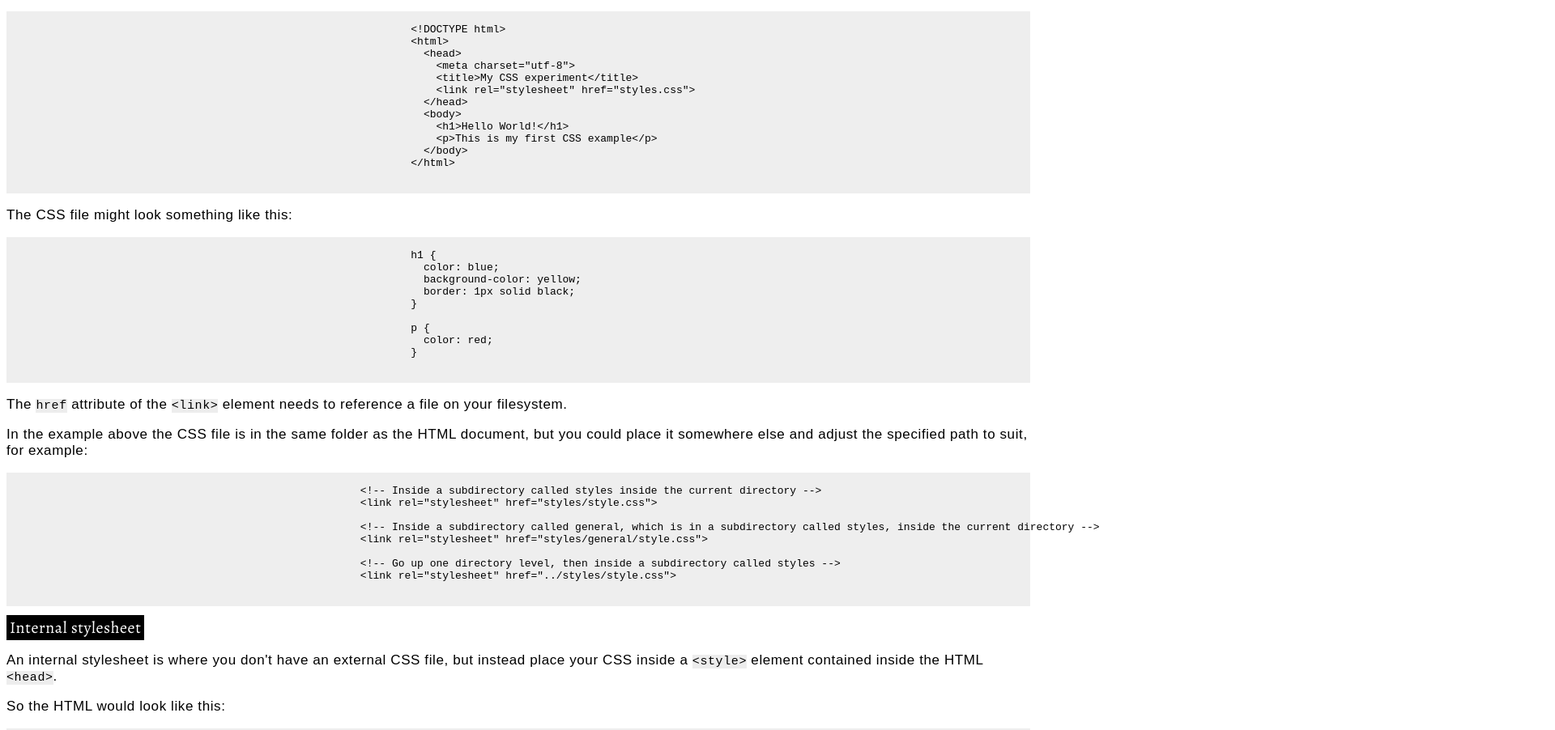
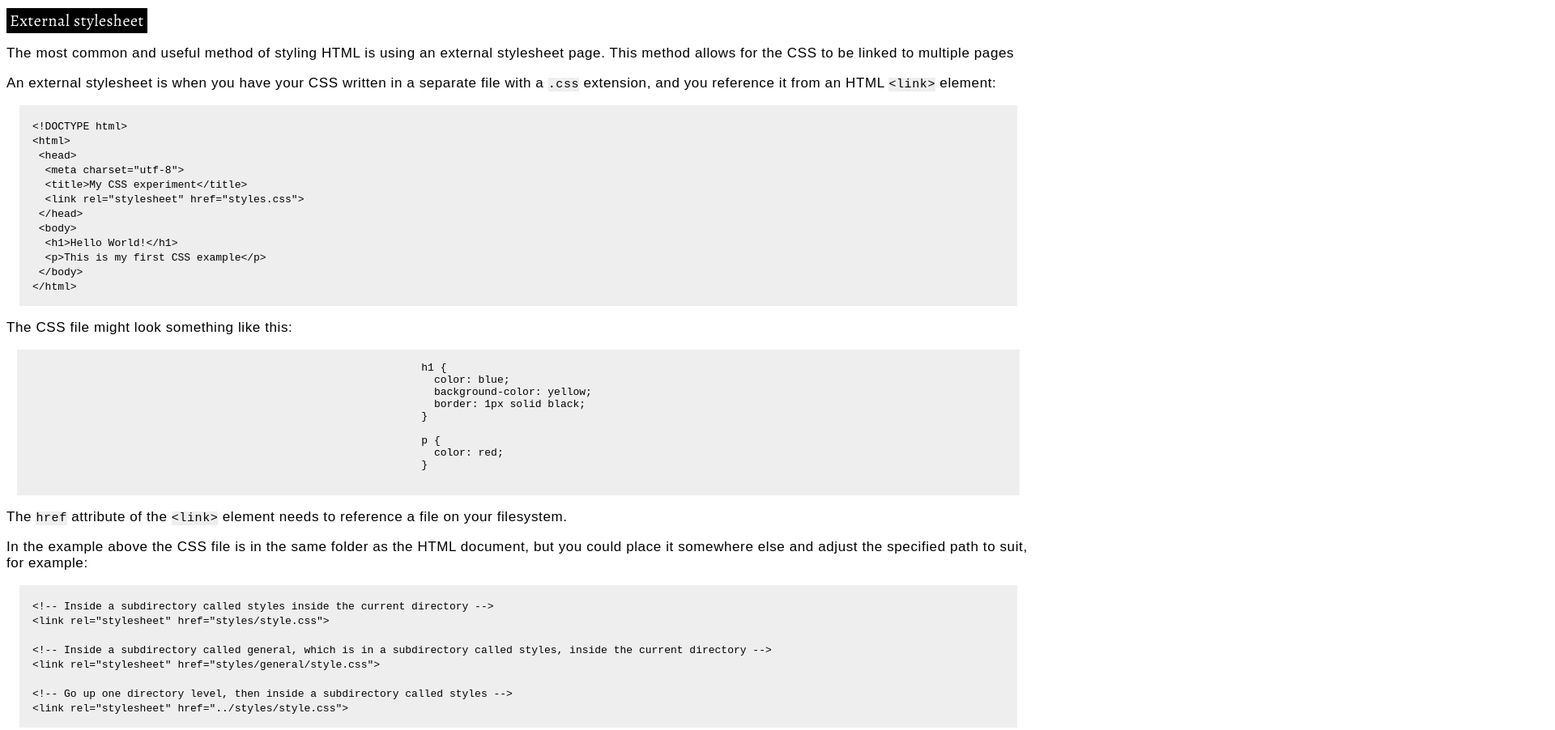
Before and after one commit to sonoffavor/technical-documentation-page, a plain HTML site: page index.html in a window 1280 px wide. Shown: the part 1600-2502 px from the top of the page at 81% size, 1920 px wide, since content can reach past the window. Drawn offline with nearby package versions, Linux system fonts and the light colour scheme; a web font is replaced by a local one.

Commit message:
continued to update styles to sheet

```diff
--- a/css/styles.css
+++ b/css/styles.css
@@ -1,13 +1,22 @@
 /**** TAG SELECTORS ****/
 p code {
     font-size: 15px;
-    background-color: rgb(237, 237, 237);
+    background-color: rgb(238, 238, 238);
 }
 
 pre {
+    overflow: auto;
     background-color: rgb(238, 238, 238);
+    margin: 1em 1em;
 }
 
+.code-block-container {
+    background-color: rgb(238, 238, 238);
+    display: block;
+    margin: 1em 1em;
+    padding: 1em 1em;
+
+}
 p {
     font-size: 17px;
     font-family: 'Palanquin', sans-serif;
@@ -22,10 +31,10 @@ h2 {
     font-family: 'Alegreya', serif;
 }
 
-span p {
+.h3-title p {
+    display: inline;
     background-color: black;
     color: white;
-    display: inline;
     font-family: 'Alegreya', serif;
     font-size: 20px;
     letter-spacing: 0.6px;
@@ -38,6 +47,8 @@ span p {
 
 header {
     font-family: 'Alegreya', serif;
+    font-size: 35px;
+    font-weight: 700;
 }
 
 ul li {
--- a/index.html
+++ b/index.html
@@ -5,6 +5,7 @@
         <meta charset="UTF-8">
         <meta name="viewport" content="width=device-width, initial-scale=1.0">
         <link href="https://fonts.googleapis.com/css?family=Alegreya|Palanquin:100&display=swap" rel="stylesheet">
+        <link href="https://fonts.googleapis.com/css?family=Alegreya:700&display=swap" rel="stylesheet">
         <link rel="stylesheet" href="https://cdnjs.cloudflare.com/ajax/libs/font-awesome/4.7.0/css/font-awesome.min.css">
         <link rel="stylesheet" href="https://cdnjs.cloudflare.com/ajax/libs/font-awesome/4.7.0/css/font-awesome.min.css">
         <link rel="stylesheet" href="css/styles.css">
@@ -113,22 +114,25 @@
                                         <span class="h3-title"><p>External stylesheet</p></span>
                                                 <P>The most common and useful method of styling HTML is using an external stylesheet page.  This method allows for the CSS to be linked to multiple pages</P>
                                                 <p>An external stylesheet is when you have your CSS written in a separate file with a <code>.css</code> extension, and you reference it from an HTML <code>&#60link&#62</code> element:</p>
-                                                <pre>
+
+                                                <div class="code-block-container">
                                                         <code>
-                                                                &#60!DOCTYPE html&#62
-                                                                &#60html&#62
-                                                                  &#60head&#62
-                                                                    &#60meta charset="utf-8"&#62
-                                                                    &#60title&#62My CSS experiment&#60/title&#62
-                                                                    &#60link rel="stylesheet" href="styles.css"&#62
-                                                                  &#60/head&#62
-                                                                  &#60body&#62
-                                                                    &#60h1&#62Hello World!&#60/h1&#62
-                                                                    &#60p&#62This is my first CSS example&#60/p&#62
-                                                                  &#60/body&#62
-                                                                &#60/html&#62
+                                                                &#60!DOCTYPE html&#62<br>
+                                                                &#60html&#62<br>
+                                                                &nbsp;&#60head&#62<br>
+                                                                &nbsp;&nbsp;&#60meta charset="utf-8"&#62<br>
+                                                                &nbsp;&nbsp;&#60title&#62My CSS experiment&#60/title&#62<br>
+                                                                &nbsp;&nbsp;&#60link rel="stylesheet" href="styles.css"&#62<br>
+                                                                &nbsp;&#60/head&#62<br>
+                                                                &nbsp;&#60body&#62<br>
+                                                                &nbsp;&nbsp;&#60h1&#62Hello World!&#60/h1&#62<br>
+                                                                &nbsp;&nbsp;&#60p&#62This is my first CSS example&#60/p&#62<br>
+                                                                &nbsp;&#60/body&#62<br>
+                                                                &#60/html&#62<br>
+
                                                         </code>
-                                                </pre>
+                                                </div>
+
                                                 <p>The CSS file might look something like this:</p>
                                                 <pre>
                                                         <code>
@@ -145,18 +149,19 @@
                                                 </pre>
                                         <p>The <code>href</code> attribute of the <code>&#60link&#62</code> element needs to reference a file on your filesystem.</p>
                                         <p>In the example above the CSS file is in the same folder as the HTML document, but you could place it somewhere else and adjust the specified path to suit, for example:</p>
-                                        <pre>
+
+                                        <div class="code-block-container">
                                                 <code>
-                                                        &#60!-- Inside a subdirectory called styles inside the current directory --&#62
-                                                        &#60link rel="stylesheet" href="styles/style.css"&#62
-
-                                                        &#60!-- Inside a subdirectory called general, which is in a subdirectory called styles, inside the current directory --&#62
-                                                        &#60link rel="stylesheet" href="styles/general/style.css"&#62
-
-                                                        &#60!-- Go up one directory level, then inside a subdirectory called styles --&#62
-                                                        &#60link rel="stylesheet" href="../styles/style.css"&#62
+                                                        &#60&#33-- Inside a subdirectory called styles inside the current directory --&#62<br>
+                                                        &#60link rel="stylesheet" href="styles/style.css"&#62<br><br>
+
+                                                        &#60&#33-- Inside a subdirectory called general, which is in a subdirectory called styles, inside the current directory --&#62<br>
+                                                        &#60link rel="stylesheet" href="styles/general/style.css"&#62<br><br>
+
+                                                        &#60&#33-- Go up one directory level, then inside a subdirectory called styles --&#62<br>
+                                                        &#60link rel="stylesheet" href="../styles/style.css"&#62<br>
                                                 </code>
-                                        </pre>
+                                        </div>
 
                                         <span class="h3-title"><p>Internal stylesheet</p></span>
                                         <p>An internal stylesheet is where you don't have an external CSS file, but instead place your CSS inside a <code>&#60style&#62</code> element contained inside the HTML <code>&#60head&#62</code>.</p>
@@ -265,27 +270,27 @@
 
                                         <span class="h3-title"><p>Type, class, and ID selectors</p></span>
                                         <p>This group includes selectors that target an HTML element such as an <code>&#60h1&#62</code>.</p>
-                                        <code>h1 { }</code>
+                                        <pre><code>h1 { }</code></pre>
                                         <p>It also includes selectors which target a class:</p>
-                                        <code>.box { }</code>
+                                        <pre><code>.box { }</code></pre>
                                         <p>or, an ID:</p>
-                                        <code>#unique { }</code>
+                                        <pre><code>#unique { }</code></pre>
 
                                         <span class="h3-title"><p>Attribute selectors</p></span>
                                         <p>This group of selectors gives you different ways to select elements based on the presence of a certain attribute on an element:</p>
-                                        <code>a[title] { }</code>
+                                        <pre><code>a[title] { }</code></pre>
                                         <p>Or even make a selection based on the presence of an attribute with a particular value:</p>
-                                        <code>a[href="https://example.com"] { }</code>
-
+                                        <pre><code>a[href="https://example.com"] { }</code>
+                                        </pre>
                                         <span class="h3-title"><p>Pseudo-classes and pseudo-elements</p></span>
                                         <p>This group of selectors includes pseudo-classes, which style certain states of an element. The <code>:hover</code> pseudo-class for example selects an element only when it is being hovered over by the mouse pointer:</p>
-                                        <code>a:hover { }</code>
+                                        <pre><code>a:hover { }</code></pre>
                                         <p>It also includes pseudo-elements, which select a certain part of an element rather than the element itself. For example, <code>::first-line</code> always selects the first line of text inside an element (a <code>&#60p&#62</code> in the below case), acting as if a <code>&#60span&#62</code> was wrapped around the first formatted line and then selected.</p>
-                                        <code>p::first-line { }</code>
+                                        <pre><code>p::first-line { }</code></pre>
 
                                         <span class="h3-title"><p>Combinators</p></span>
                                         <p>The final group of selectors combine other selectors in order to target elements within our documents. The following for example selects paragraphs that are direct children of <code>&#60article&#62</code> elements using the child combinator (<code>></code>):</p>
-                                        <code>article > p { }</code>
+                                        <pre><code>article > p { }</code></pre>
                                 </article>
                         </section>
                         <section class="main-section" id="Simple_selectors">
```
